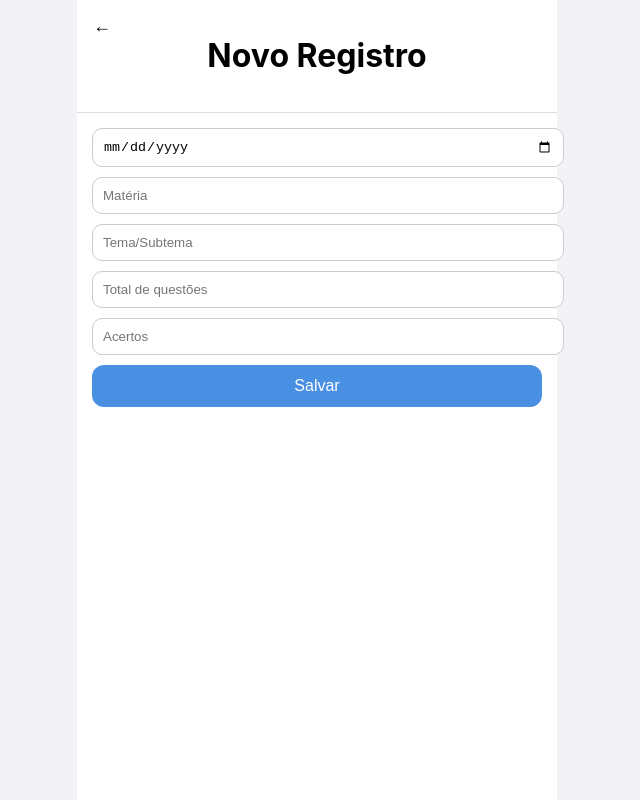
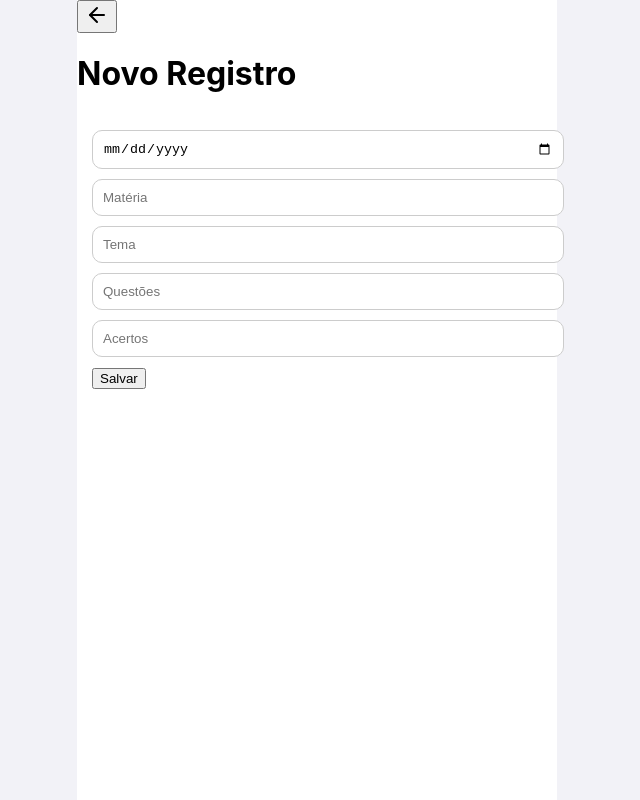
Before and after one commit to victorcbjr100-oss/Estatistica, a plain HTML site: page add.html in a window 1280 px wide. Shown: the whole page, without its empty margins (323-963 px from the left). Drawn offline with nearby package versions, Linux system fonts and the light colour scheme; files whose address does not match are found by name.

Commit message:
Update add.html

```diff
--- a/add.html
+++ b/add.html
@@ -3,16 +3,20 @@
 <head>
   <meta charset="UTF-8">
   <meta name="viewport" content="width=device-width, initial-scale=1.0">
-  <title>Novo Registro</title>
+  <title>Novo</title>
+
   <link rel="stylesheet" href="style.css">
+  <script src="https://unpkg.com/lucide@latest"></script>
 </head>
 
 <body>
 
 <div class="app">
 
-  <header class="topbar">
-    <button onclick="goBack()">←</button>
+  <header class="header">
+    <button onclick="goBack()">
+      <i data-lucide="arrow-left"></i>
+    </button>
     <h1>Novo Registro</h1>
   </header>
 
@@ -21,18 +25,19 @@
     <input type="date" id="date">
 
     <input type="text" id="subject" placeholder="Matéria">
-    <input type="text" id="topic" placeholder="Tema/Subtema">
+    <input type="text" id="topic" placeholder="Tema">
 
-    <input type="number" id="total" placeholder="Total de questões">
+    <input type="number" id="total" placeholder="Questões">
     <input type="number" id="correct" placeholder="Acertos">
 
-    <button class="primary" onclick="saveData()">Salvar</button>
+    <button class="btn" onclick="saveData()">Salvar</button>
 
   </main>
 
 </div>
 
 <script src="app.js"></script>
+<script>lucide.createIcons();</script>
 
 </body>
 </html>
```
